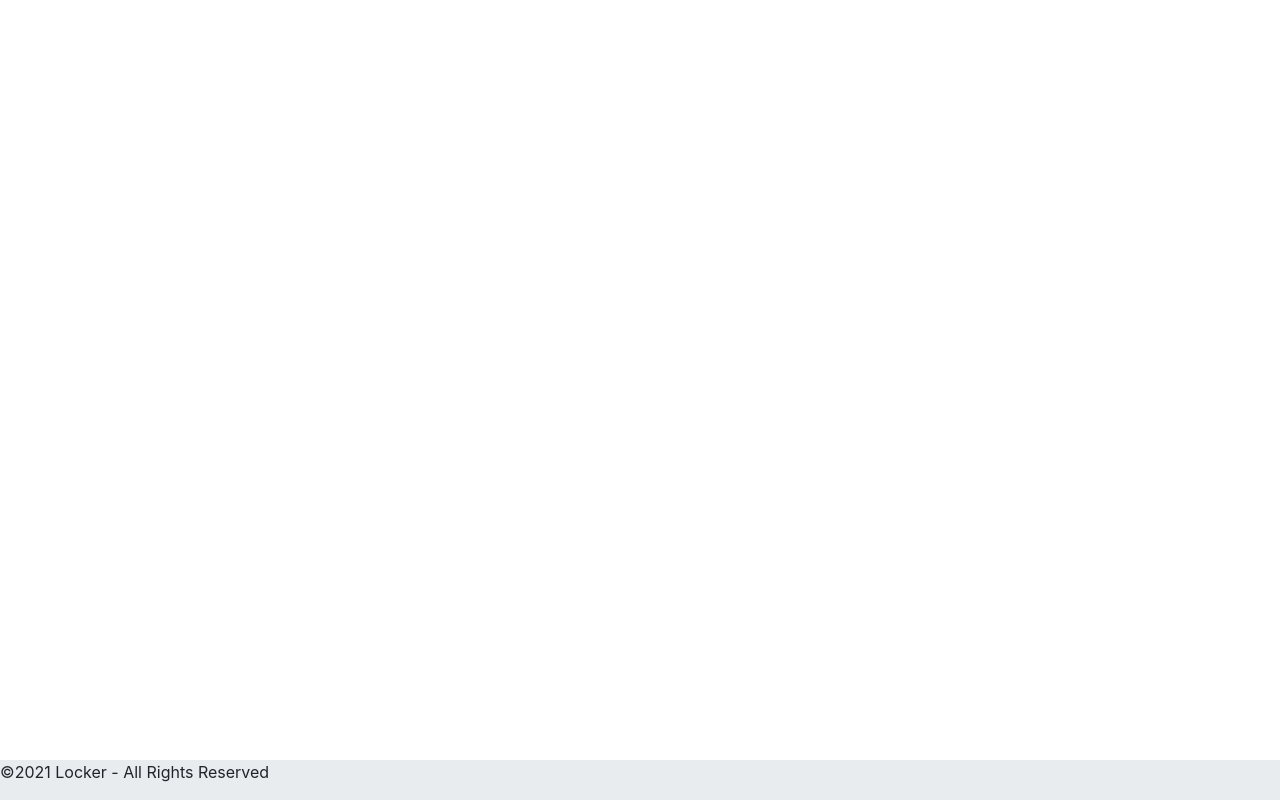
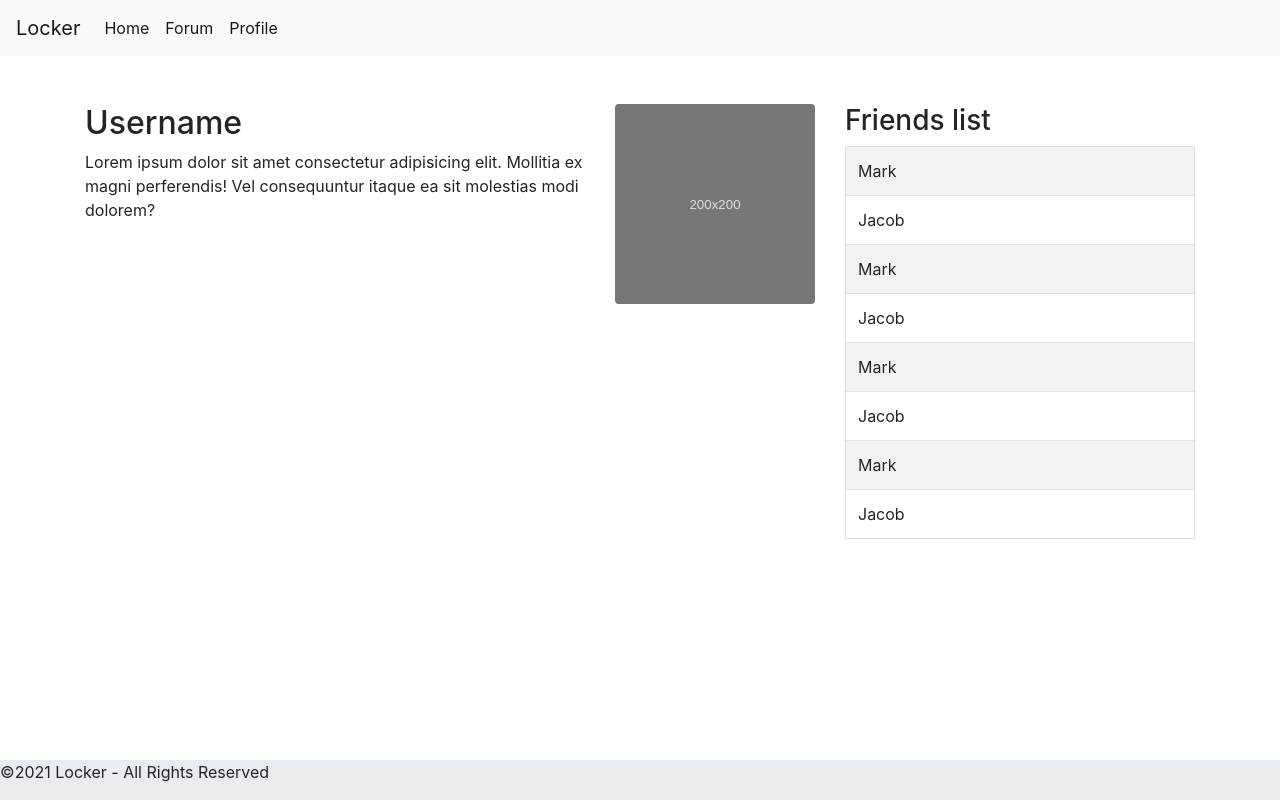
Before and after one commit to alexisbernier/locker-project, a React (Create React App) app: page /ProfilePage in a window 1280 px wide. Built offline with nearby package versions, Linux system fonts and the light colour scheme.

Commit message:
update: updated ProfilePage

```diff
--- a/src/pages/ProfilePage.js
+++ b/src/pages/ProfilePage.js
@@ -1,7 +1,64 @@
+import { Container, Col, Row, Table } from "react-bootstrap";
 import Footer from "../components/Footer";
+import NavCo from "../components/NavbarWhenConnected";
+import ProfilePicture from "../components/ProfilePicture";
 
 const ProfilePage = () => {
-  return <Footer />;
+  return (
+    <>
+      <NavCo />
+      <Container>
+        <Row className="justify-content-md-center">
+          <Col sm={8}>
+            <ProfilePicture />
+            <div>
+              <h2 class="text-justify">Username</h2>
+              <p>
+                {" "}
+                Lorem ipsum dolor sit amet consectetur adipisicing elit.
+                Mollitia ex magni perferendis! Vel consequuntur itaque ea sit
+                molestias modi dolorem?
+              </p>
+            </div>
+          </Col>
+          <Col sm={4}>
+            <div>
+              <h3>Friends list</h3>
+              <Table striped bordered hover size="md">
+                <tbody>
+                  <tr>
+                    <td>Mark</td>
+                  </tr>
+                  <tr>
+                    <td>Jacob</td>
+                  </tr>
+                  <tr>
+                    <td>Mark</td>
+                  </tr>
+                  <tr>
+                    <td>Jacob</td>
+                  </tr>
+                  <tr>
+                    <td>Mark</td>
+                  </tr>
+                  <tr>
+                    <td>Jacob</td>
+                  </tr>
+                  <tr>
+                    <td>Mark</td>
+                  </tr>
+                  <tr>
+                    <td>Jacob</td>
+                  </tr>
+                </tbody>
+              </Table>
+            </div>
+          </Col>
+        </Row>
+      </Container>
+      <Footer />
+    </>
+  );
 };
 
 export default ProfilePage;
```
